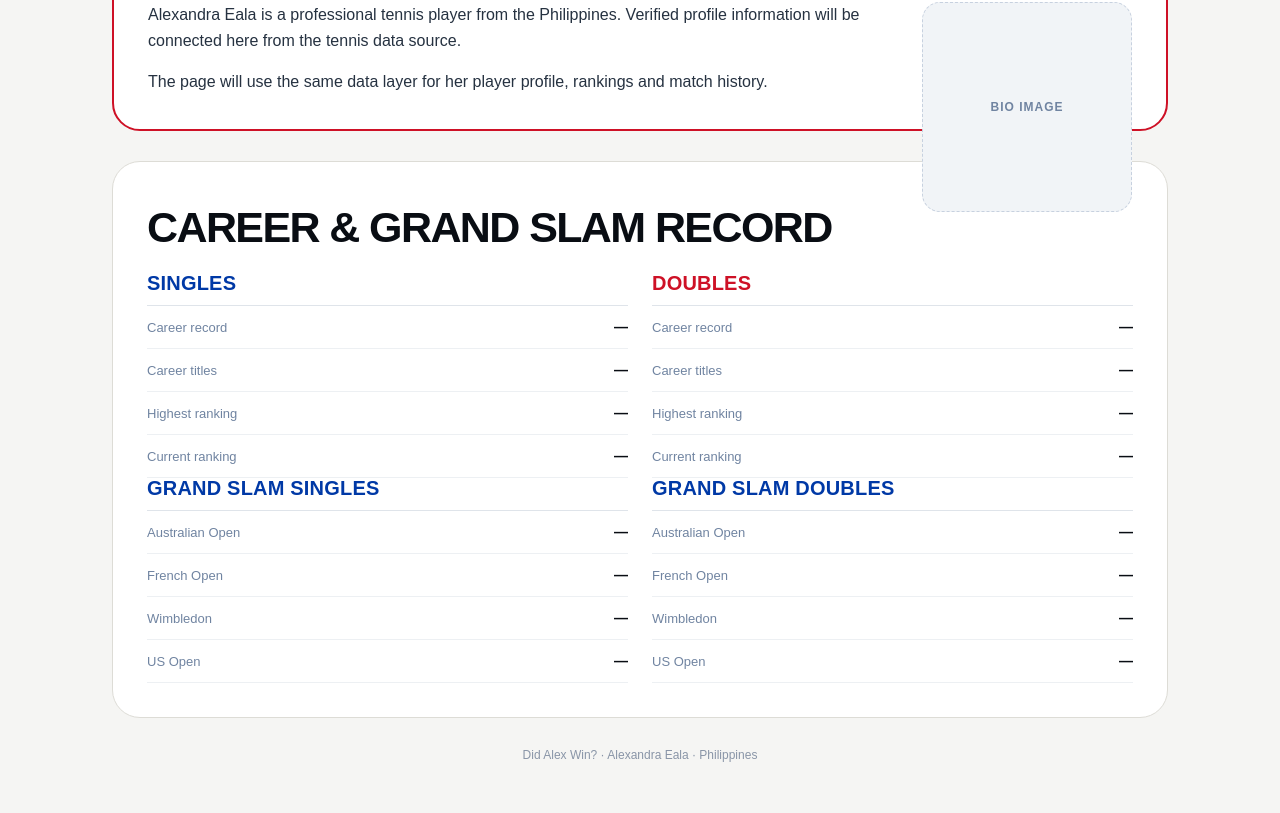
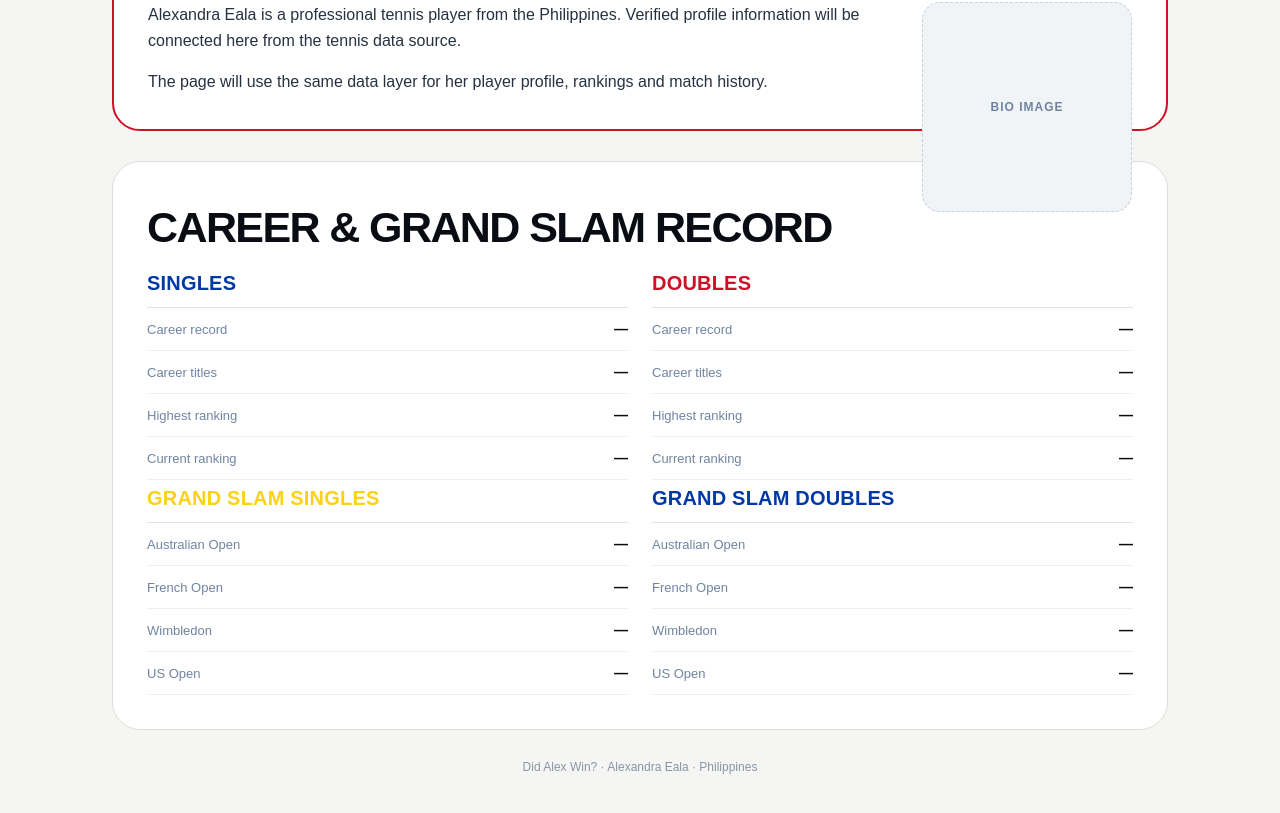
Before and after one commit to DominicFieldiGamingWriter/DidAlexWin, a Next.js app: page / in a window 1280 px wide. Shown: the part 993-1806 px from the top of the page. Built offline with nearby package versions, Linux system fonts and the light colour scheme.

Commit message:
Refine Grand Slam section spacing and colour

```diff
--- a/app/globals.css
+++ b/app/globals.css
@@ -385,7 +385,7 @@ body {
 
 .stats-column h3,
 .grand-slam-grid h3 {
-  margin: 0 0 12px;
+  margin: 0 0 14px;
   color: #0039a6;
   font-size: 20px;
   line-height: 1;
@@ -566,3 +566,16 @@ footer {
     font-size: 34px;
   }
 }
+
+.grand-slam-grid {
+  padding-top: 6px;
+}
+
+.grand-slam-grid h3 {
+  margin-top: 0;
+  padding-top: 2px;
+}
+
+.grand-slam-grid > div:first-child h3 {
+  color: #fcd116;
+}
```
